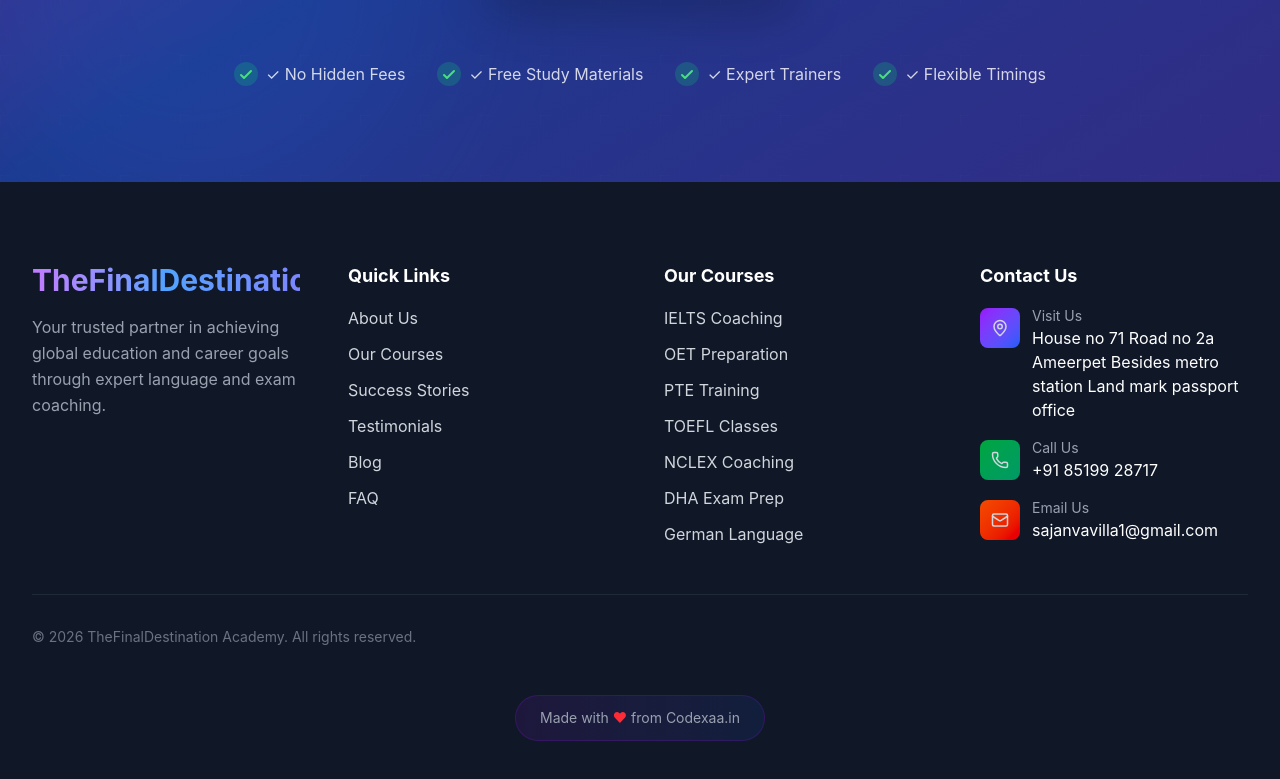
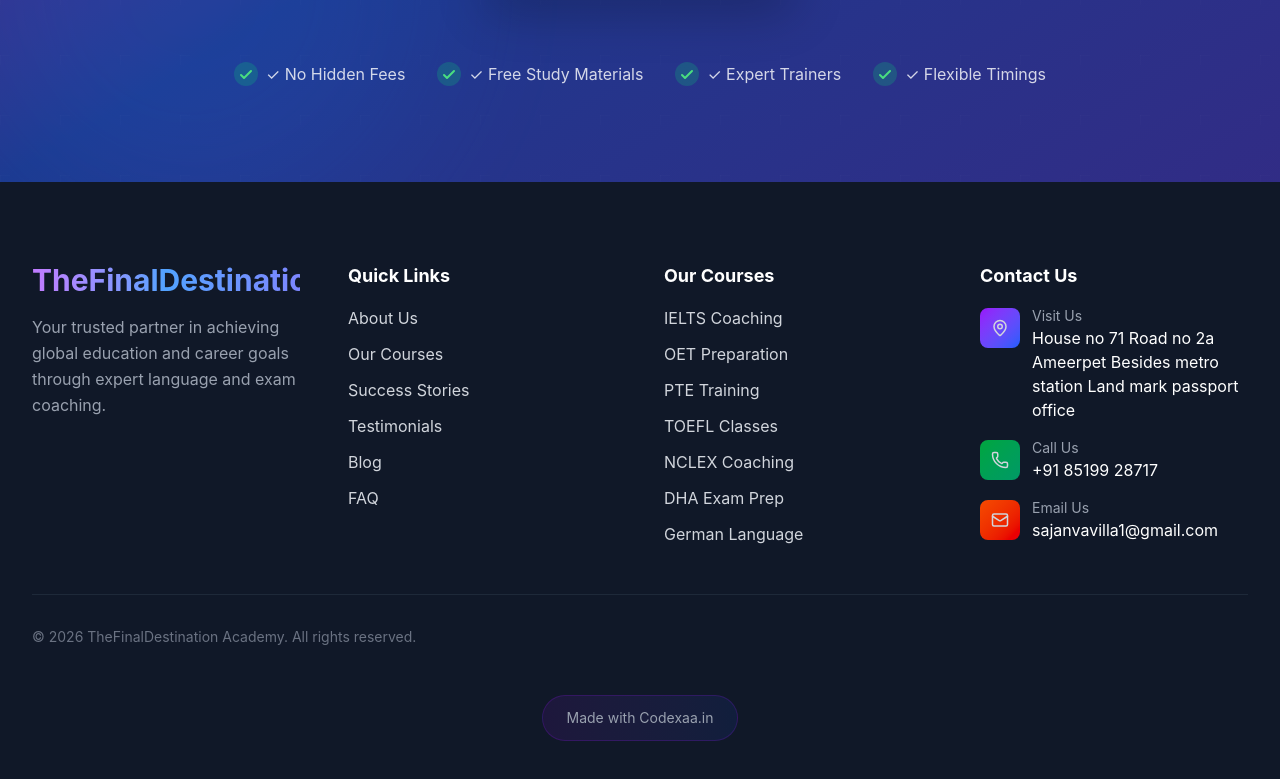
Before and after one commit to Purushotham-kuntumalla/thefinaldestination1, a React (Vite) app: page / in a window 1280 px wide. Shown: the part 9225-10004 px from the top of the page. Built offline with nearby package versions, Linux system fonts and the light colour scheme.

Commit message:
latest updates in footer

```diff
--- a/src/app/components/Footer.tsx
+++ b/src/app/components/Footer.tsx
@@ -174,7 +174,7 @@
             className="inline-block px-6 py-3 bg-gradient-to-r from-purple-600/10 to-blue-600/10 rounded-full border border-purple-600/20"
           >
             <p className="text-sm text-gray-400">
-              Made with <span className="text-red-500">❤</span> from Codexaa.in
+              Made with Codexaa.in
             </p>
           </motion.div>
         </div>
```
Also changed, not shown: 3 other files (tests, documents, lock files or other folders).
